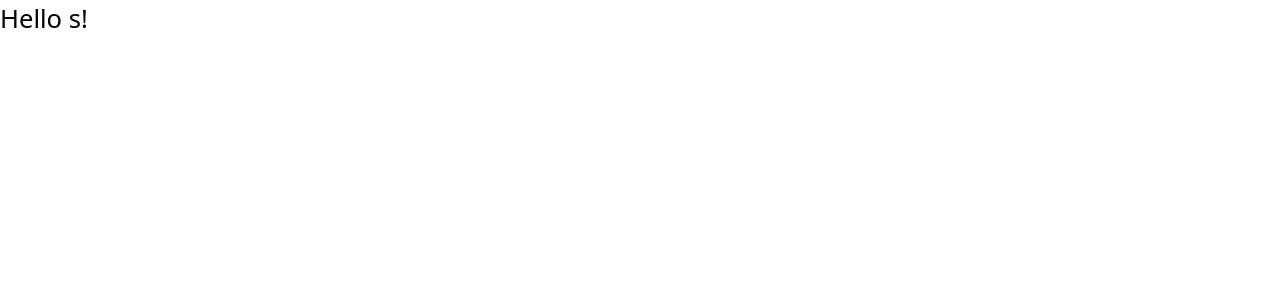
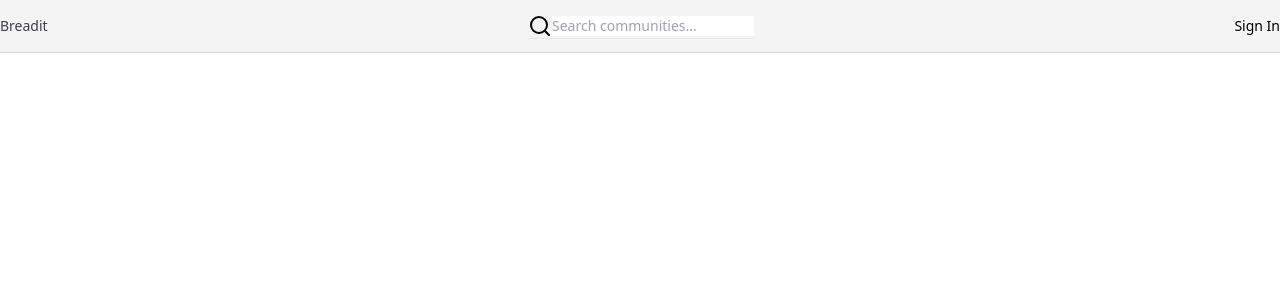
Before and after one commit to pawelos231/FashionForge, a Next.js app: page / in a window 1280 px wide. Shown: the top 300 px of the page. Built offline with nearby package versions, Linux system fonts and the light colour scheme.

Commit message:
added navbar

```diff
--- /dev/null
+++ b/UI/SearchBar.tsx
@@ -0,0 +1,33 @@
+"use client";
+import { FC, useCallback, useEffect, useRef, useState } from "react";
+import {
+  Command,
+  CommandEmpty,
+  CommandGroup,
+  CommandInput,
+  CommandItem,
+  CommandList,
+} from "./Command";
+const SearchBar = () => {
+  const [input, setInput] = useState<string>("");
+
+  return (
+    <Command className="relative rounded-lg border max-w-lg z-50 overflow-visible">
+      <CommandInput
+        onValueChange={(text) => {
+          setInput(text);
+        }}
+        value={input}
+        isLoading={false}
+        placeholder="Search communities..."
+      ></CommandInput>
+      {input.length > 0 && (
+        <CommandList>
+          <CommandEmpty>No results found</CommandEmpty>
+        </CommandList>
+      )}
+    </Command>
+  );
+};
+
+export default SearchBar;
--- a/app/layout.tsx
+++ b/app/layout.tsx
@@ -1,5 +1,6 @@
 import "../styles/globals.css";
 import { store } from "../redux/store";
+import Navbar from "@components/Navbar";
 
 export default function RootLayout({
   children,
@@ -8,7 +9,10 @@ export default function RootLayout({
 }) {
   return (
     <html lang="en">
-      <body>{children}</body>
+      <body>
+        <Navbar />
+        {children}
+      </body>
     </html>
   );
 }
--- a/components/Navbar.tsx
+++ b/components/Navbar.tsx
@@ -1,5 +1,26 @@
-const Navbar = () => {
-  return <div></div>;
+import Link from "next/link";
+import { buttonVariants } from "@UI/Button";
+import SearchBar from "@UI/SearchBar";
+
+const Navbar = async () => {
+  return (
+    <div className="fixed top-0 inset-x-0 h-fit bg-zinc-100 border-b border-zinc-300 z-[10] py-2">
+      <div className="container max-w-7xl h-full mx-auto flex items-center justify-between gap-2">
+        {/* logo */}
+        <Link href="/" className="flex gap-2 items-center">
+          <p className="hidden text-zinc-700 text-sm font-medium md:block">
+            Breadit
+          </p>
+        </Link>
+        {/* search bar */}
+        <SearchBar />
+
+        <Link href="/sign-in" className={buttonVariants()}>
+          Sign In
+        </Link>
+      </div>
+    </div>
+  );
 };
 
 export default Navbar;
```
